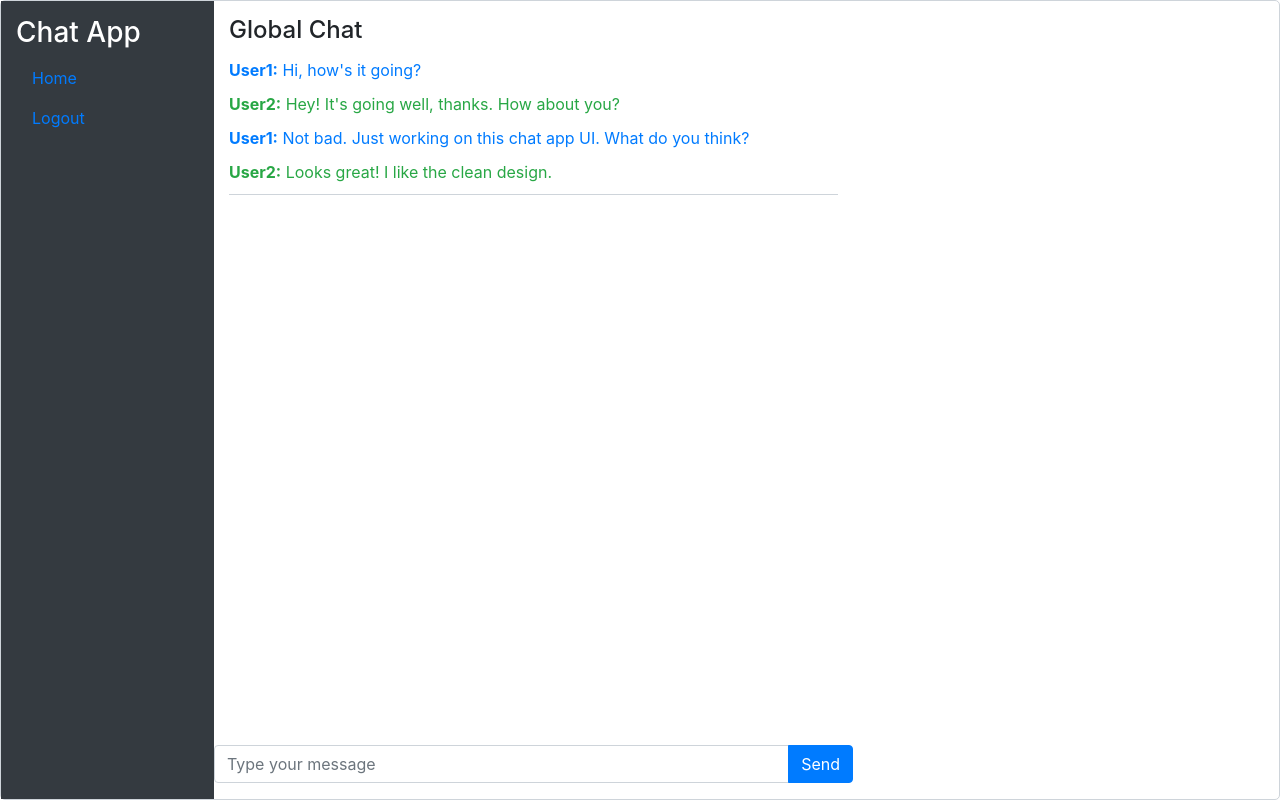
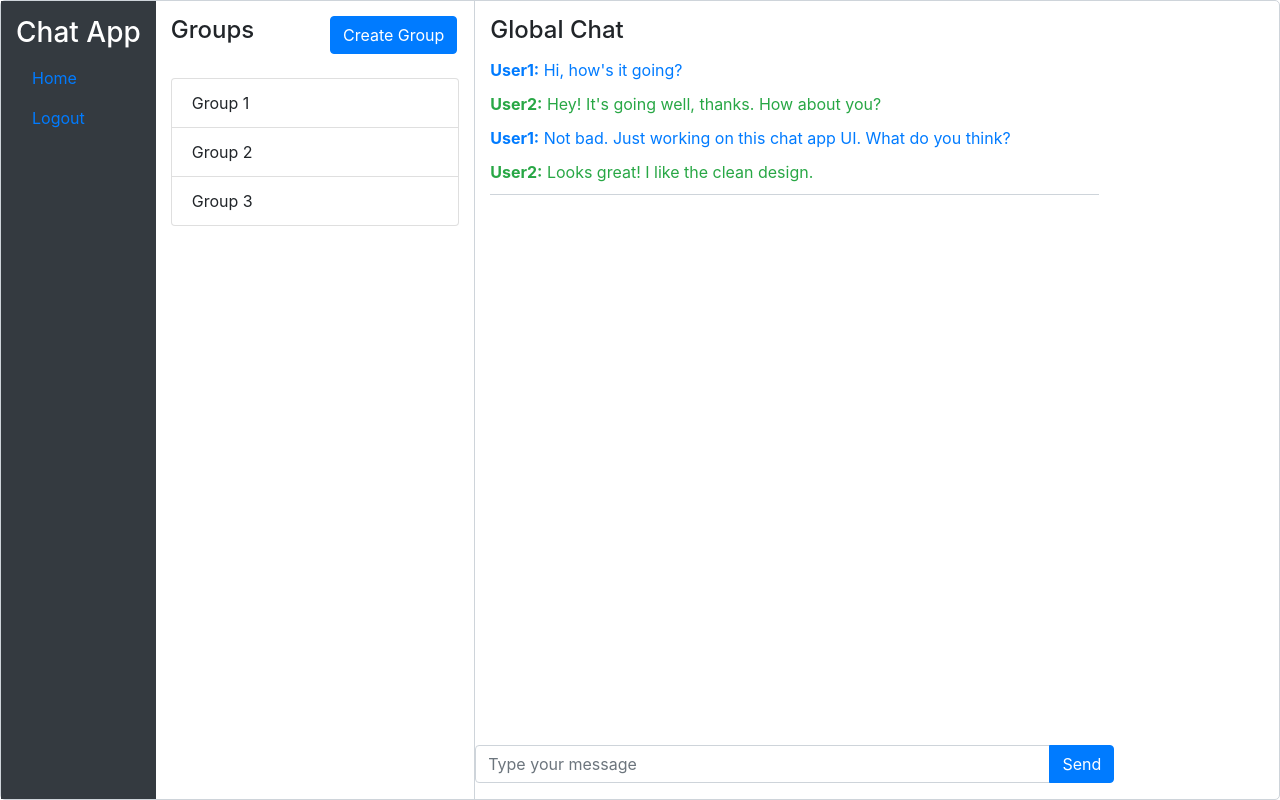
Before and after one commit to shreyash-daundkar/Group-Chat-App, a website: page public/chat.html in a window 1280 px wide. Drawn offline with nearby package versions, Linux system fonts and the light colour scheme; no server answers.

Commit message:
Added UI for listing groups

```diff
--- a/public/chat.html
+++ b/public/chat.html
@@ -71,13 +71,19 @@
       width: 100%;
       z-index: 1000;
     }
+
+    #userList {
+      max-height: 200px;
+      overflow-y: auto;
+    }
+
   </style>
 </head>
 <body>
 
 <div class="container-fluid chat-container">
   <div class="row h-100">
-    <div class="col-md-2 menu-section">
+    <div class="col-md-1. menu-section">
       <h3>Chat App</h3>
       <ul class="nav flex-column">
         <li class="nav-item">
@@ -86,7 +92,26 @@
         <li class="nav-item">
           <a class="nav-link" href="#">Logout</a>
         </li>
+        <li>
+        </li>
       </ul>
+    </div>
+
+    <div class="col-md-3 group-section">
+      <div class="row">
+        <div class="col">
+          <h4>Groups</h4>
+        </div>
+        <div class="col">
+          <button type="button" class="btn btn-primary" id="showCreateGroupModalBtn">Create Group</button>
+        </div>
+      </div>
+      <br>
+        <ul id="group-list" class="list-group">
+          <li class="list-group-item">Group 1</li>
+          <li class="list-group-item">Group 2</li>
+          <li class="list-group-item">Group 3</li>
+        </ul>
     </div>
 
     <div class="col-md-6 chat-section">
```
